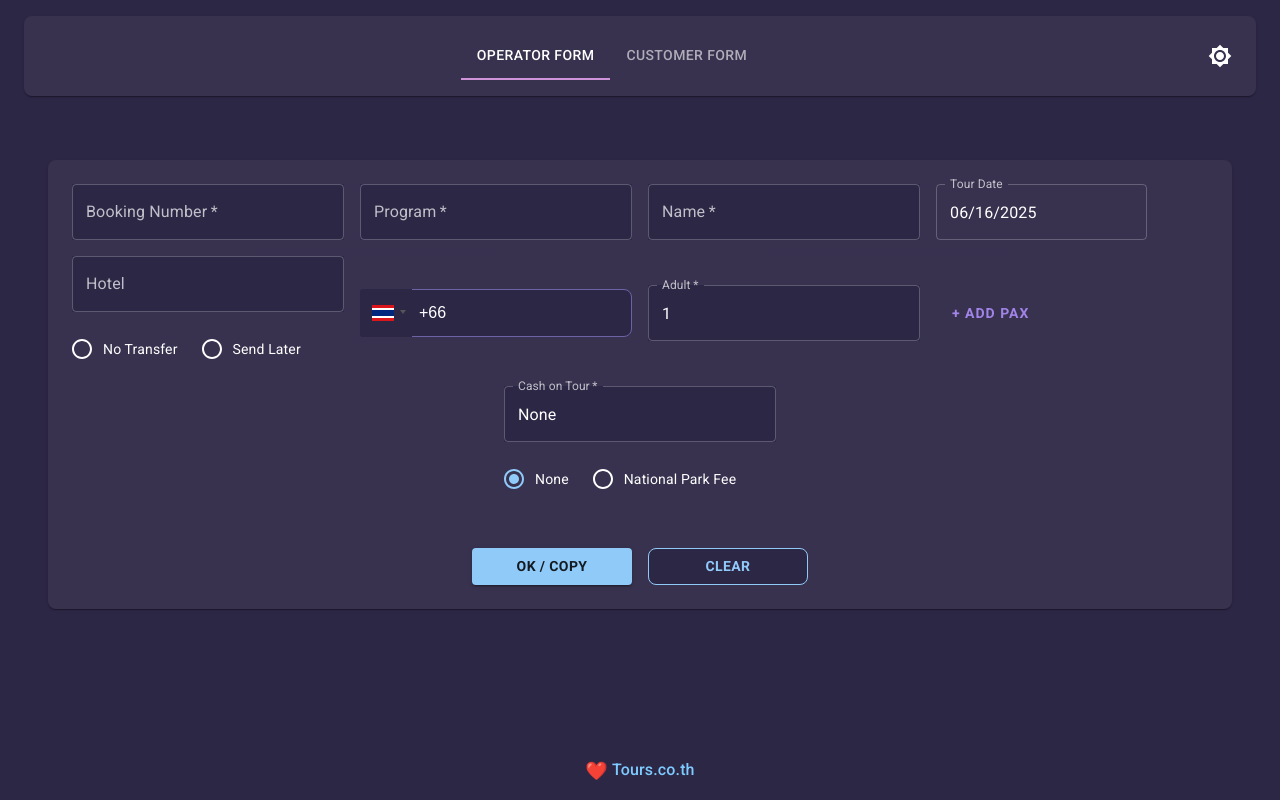
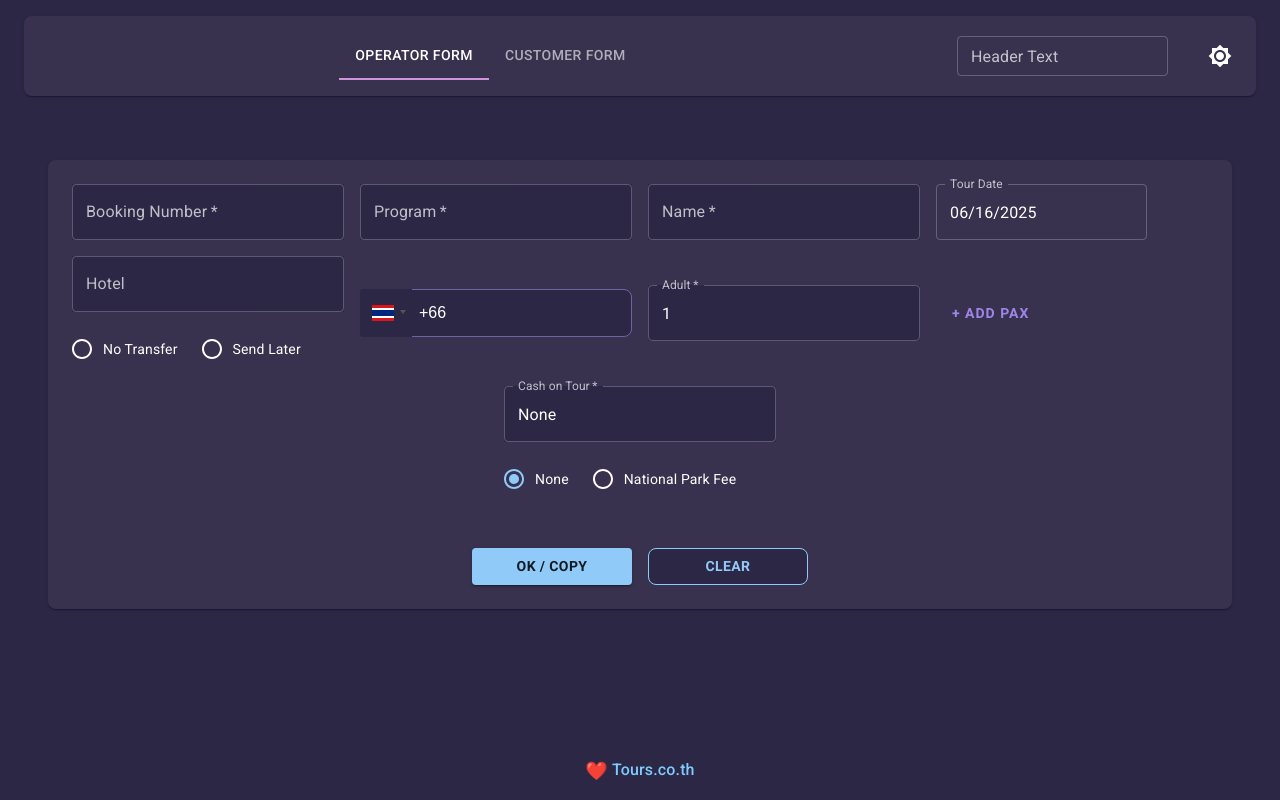
Before and after one commit to majidorc/text-generator, a Next.js app: page / in a window 1280 px wide. Built offline with nearby package versions, Linux system fonts and the light colour scheme.

Commit message:
feat: add header text field to header bar

```diff
--- a/pages/index.js
+++ b/pages/index.js
@@ -1,5 +1,5 @@
 import React, { useState, useEffect, useContext } from "react";
-import { Box, Container, Paper, Tabs, Tab, IconButton } from "@mui/material";
+import { Box, Container, Paper, Tabs, Tab, IconButton, TextField } from "@mui/material";
 import dynamic from "next/dynamic";
 import dayjs from "dayjs";
 import utc from "dayjs/plugin/utc";
@@ -25,6 +25,7 @@ function TabPanel({ children, value, index }) {
 export default function IndexPage() {
   const [tab, setTab] = useState(0);
   const [sharedName, setSharedName] = useState("");
+  const [headerText, setHeaderText] = useState("");
   // Operator form state
   const [operatorForm, setOperatorForm] = useState({
     bookingNumber: "",
@@ -84,6 +85,13 @@ export default function IndexPage() {
             <Tab label="Operator Form" />
             <Tab label="Customer Form" />
           </Tabs>
+          <TextField
+            label="Header Text"
+            value={headerText}
+            onChange={e => setHeaderText(e.target.value)}
+            size="small"
+            sx={{ minWidth: 180, mx: 2 }}
+          />
           <IconButton onClick={handleToggle} color="inherit" aria-label="toggle dark mode" sx={{ ml: 2 }}>
             {mode === "dark" ? <Brightness7Icon /> : <Brightness4Icon />}
           </IconButton>
```
